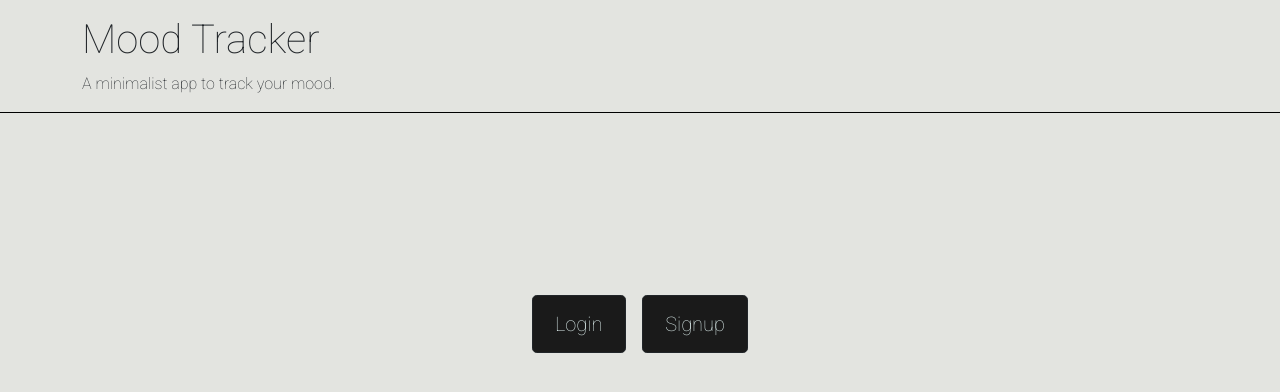
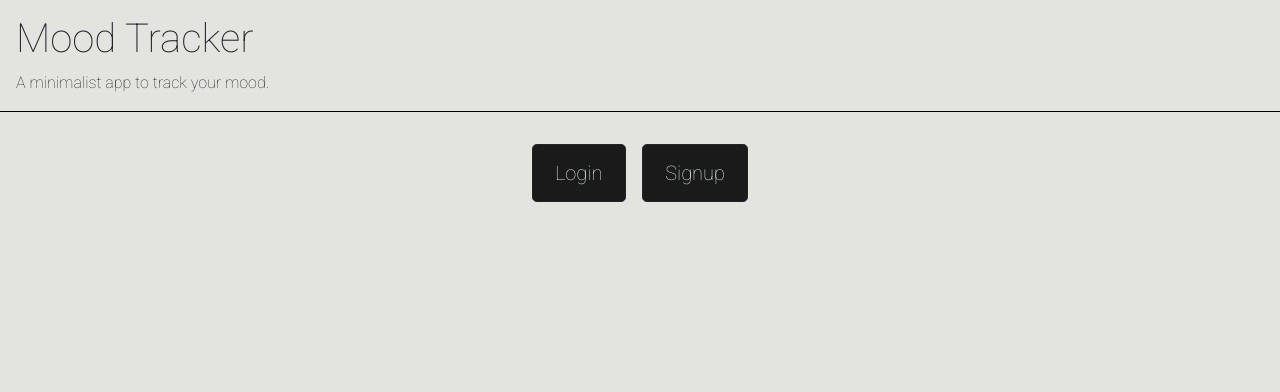
Before and after one commit to madeleinesc/mood-tracker, a React (Create React App) app in the folder client/: page / in a window 1280 px wide. Shown: the top 392 px of the page. Built offline with nearby package versions, Linux system fonts and the light colour scheme.

Commit message:
modified header

```diff
--- a/client/src/components/Header/index.js
+++ b/client/src/components/Header/index.js
@@ -9,15 +9,20 @@ const Header = () => {
     Auth.logout();
   };*/
   return (
-    <header className="text-dark mb-4 py-3 flex-row align-center">
-      <div className="container flex-row justify-space-between-lg justify-center align-center">
+
+
+    <header className="nav px-3">
+      <div className="nav-item">
         <div>
             <h1 className="display-6">Mood Tracker</h1>
-          <p className="m-0">A minimalist app to track your mood.</p>
+          <p>A minimalist app to track your mood.</p>
         </div>
 
       </div>
     </header>
+
+
+
   );
 };
 
--- a/client/src/styles.css
+++ b/client/src/styles.css
@@ -12,6 +12,11 @@ header {
     border-bottom: 1px solid black;
 }
 
+.nav {
+  border-bottom: 1px solid black;
+  padding-top: 15px;
+}
+
 .btn-cont {
     padding-top: 150px;
 }
@@ -23,6 +28,10 @@ header {
 
 .form-padding {
     padding-top: 150px;
+}
+
+.container {
+  padding-top:12px;
 }
 
 
```
